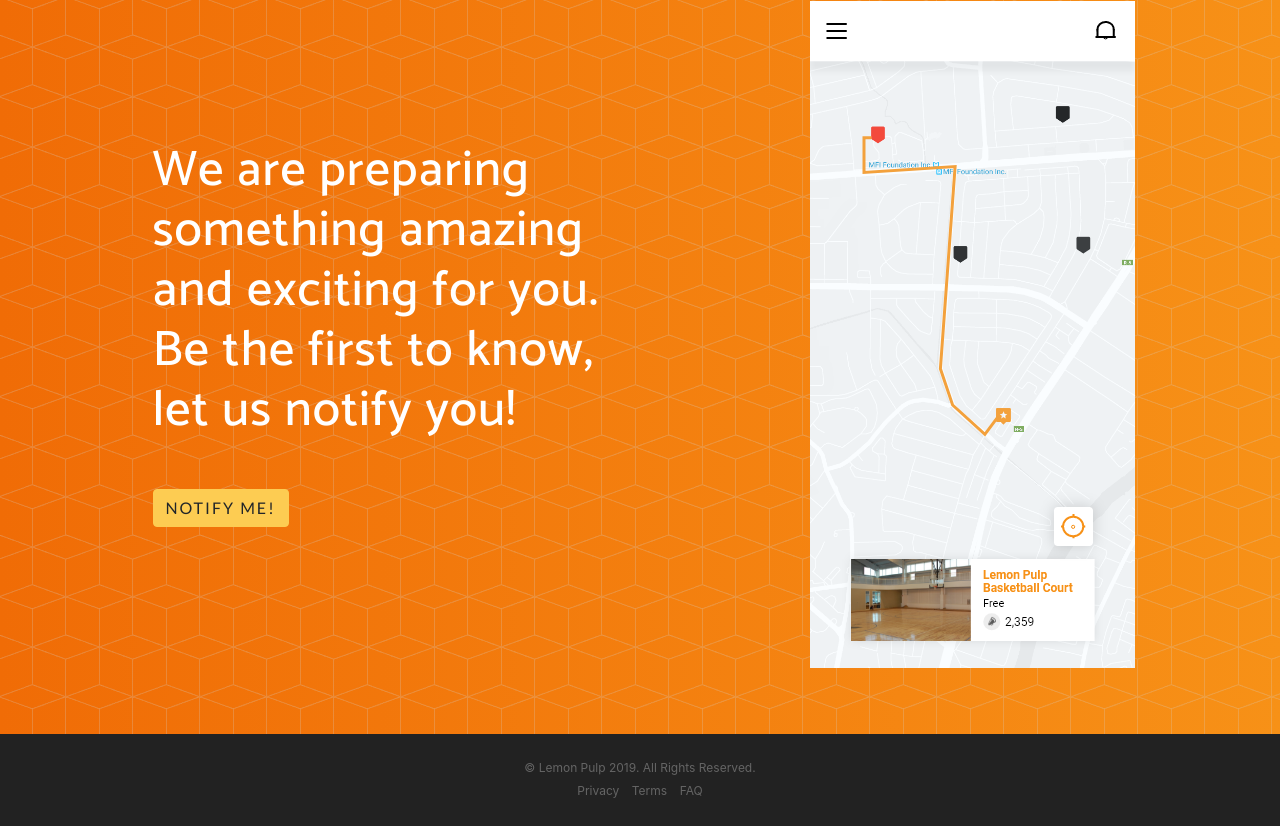
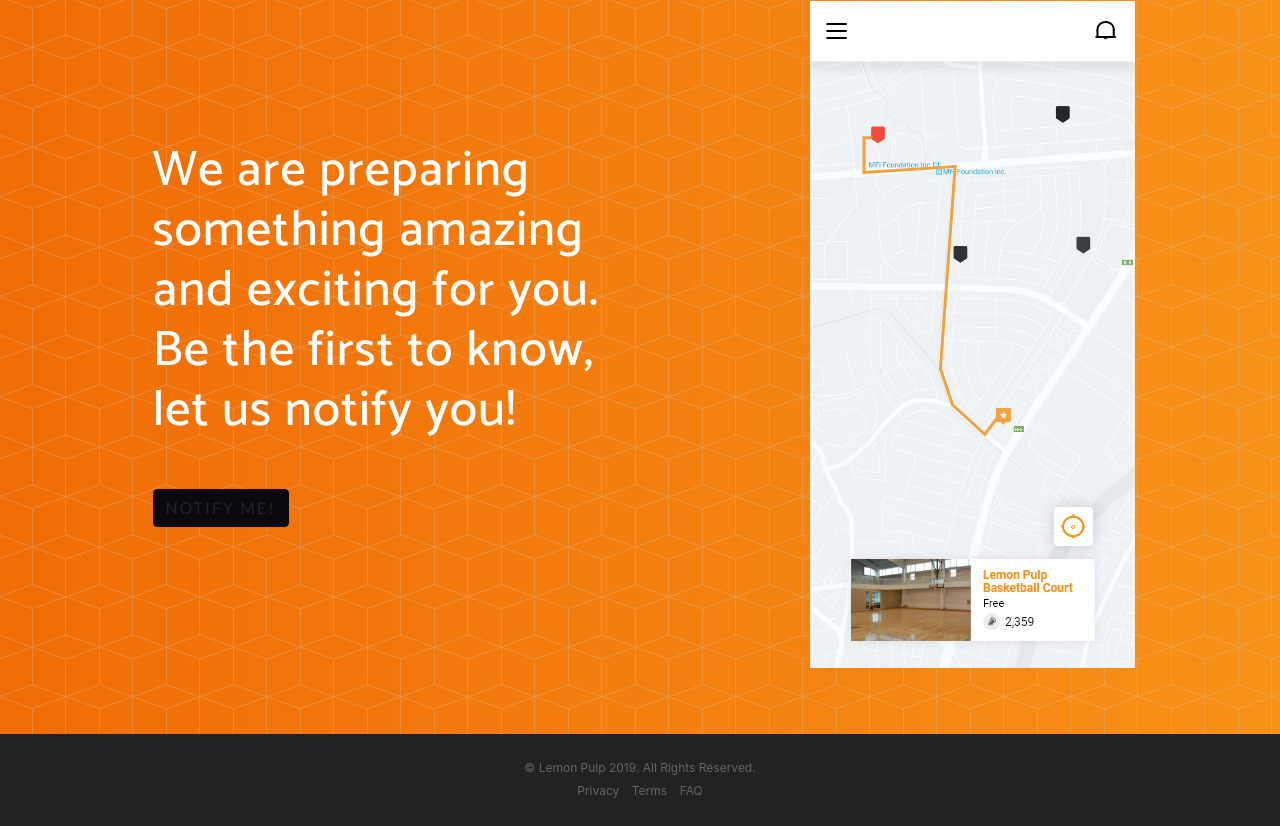
Before and after one commit to lemonpulpofficial/lemonpulpofficial.github.io, a website with bundled scripts: page index.html in a window 1280 px wide. In both pictures the pointer is over the link "NOTIFY ME!". Shown: the part 66-892 px from the top of the page. Built offline with nearby package versions, Linux system fonts and the light colour scheme; a web font is replaced by a local one.

Commit message:
Update btn

```diff
--- a/css/new-age.css
+++ b/css/new-age.css
@@ -421,8 +421,8 @@ footer ul li a:hover, footer ul li a:focus, footer ul li a:active, footer ul li
 
 .btn-outline:hover, .btn-outline:focus, .btn-outline:active, .btn-outline.active {
   color: white;
-  border-color: #fdcc52;
-  background-color: #fdcc52;
+  border-color: #0A0A0E;
+  background-color: #0A0A0E;
 }
 
 .btn {
```
